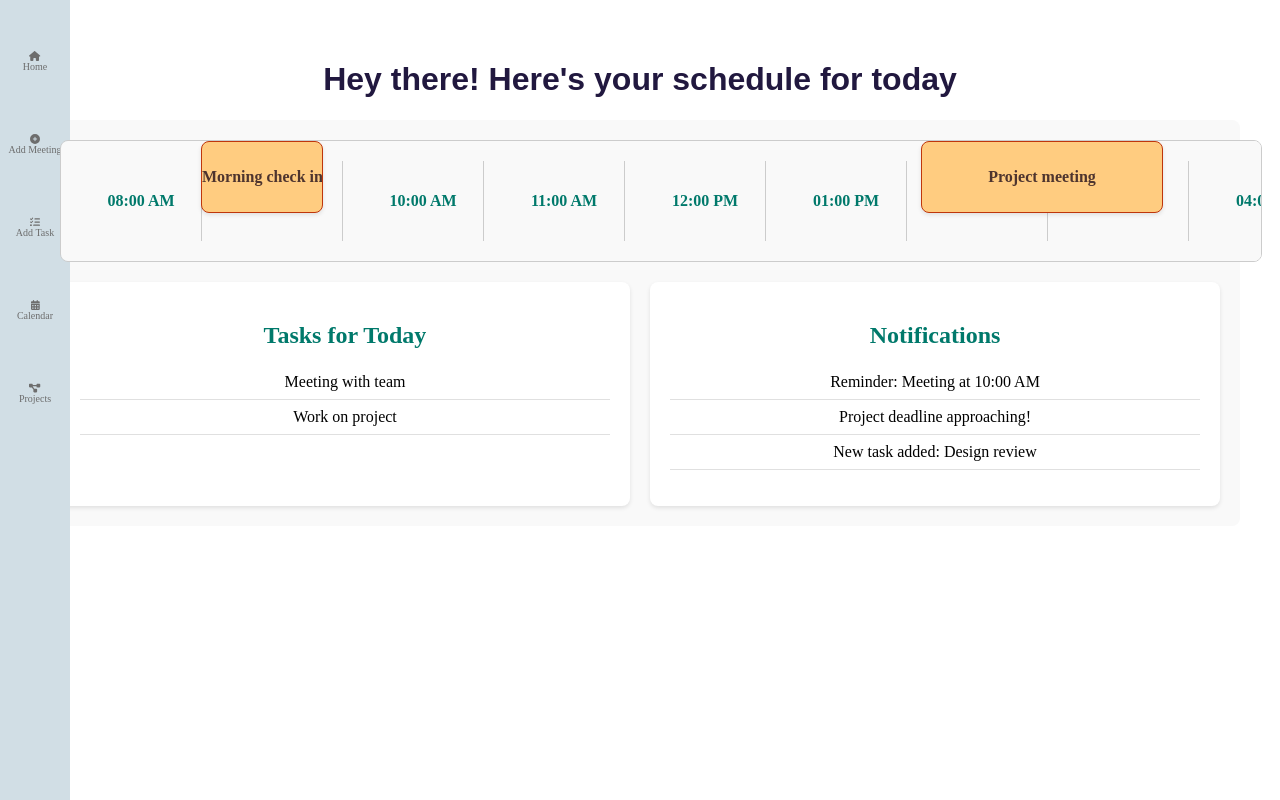
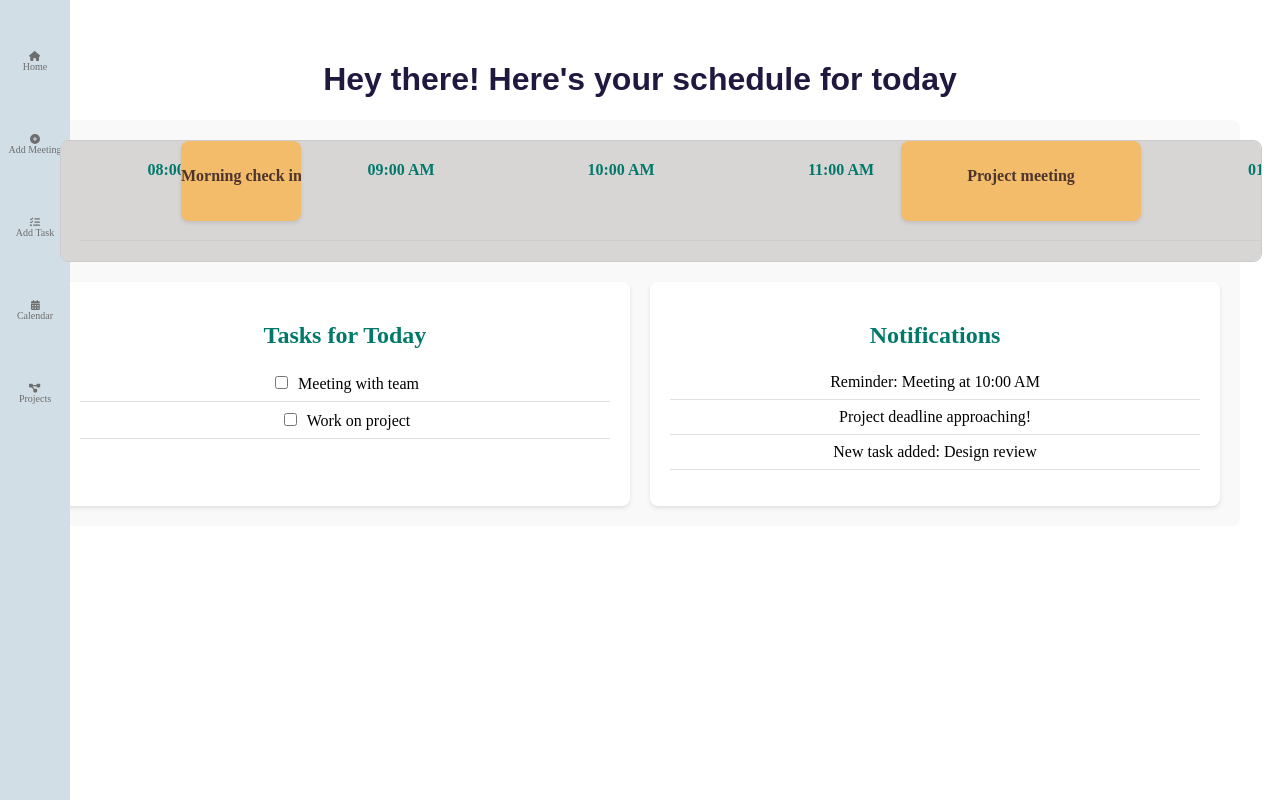
Before and after one commit to kimberlytmq/hackforgood, a React (Vite) app: page /home in a window 1280 px wide. Built offline with nearby package versions, Linux system fonts and the light colour scheme.

Commit message:
Add checkboxes for tasks and attempt to fix timeslot for scroll
modified:   src/components/DaySchedule.css
modified:   src/components/DaySchedule.jsx

```diff
--- a/src/components/DaySchedule.css
+++ b/src/components/DaySchedule.css
@@ -5,14 +5,33 @@
   border-radius: 8px;
 }
 
-/* Scrollable schedule styling (unchanged) */
+.time-labels {
+  display: flex;
+  gap: 20px;
+  position: sticky;
+  top: 0;
+  padding-bottom: 10px;
+  border-bottom: 1px solid #ccc;
+  z-index: 1;
+}
+
+.time-label {
+  width: 200px;
+  text-align: center;
+  color: #00796b;
+  font-weight: bold;
+}
+
+/* Scrollable schedule*/
 .schedule-container {
   position: relative;
   width: 100%;
   overflow-x: auto;
-  display: flex;
+  display: grid;
+  grid-template-columns: 1fr auto;
+  gap: 10px;
   padding: 20px;
-  background-color: #f9f9f9;
+  background-color: #d8d5d5;
   border: 1px solid #ccc;
   border-radius: 8px;
   white-space: nowrap;
@@ -46,23 +65,24 @@
 
 .meetings-container {
   position: absolute;
-  top: 0;
+  top: 10;
   height: 80px;
   display: flex;
+
 }
 
 .meeting-block {
   position: absolute;
-  height: 70px;
-  background-color: #ffcc80;
+  height: 80px;
+  background-color: #f2bc6b;
   color: #4e342e;
   text-align: center;
   line-height: 70px;
   font-weight: bold;
   border-radius: 8px;
-  border: 1px solid #bf360c;
   box-shadow: 0 2px 4px rgba(0, 0, 0, 0.1);
   overflow: hidden;
+  z-index: 3;
 }
 
 .time-slot:hover {
@@ -101,6 +121,16 @@
   border-bottom: 1px solid #e0e0e0;
 }
 
+/* Strikethrough completed tasks */
+.task-list li.completed {
+  text-decoration: line-through;
+  color: #888;  /* Change the text color when the task is completed */
+}
+
+.task-list li input[type="checkbox"] {
+  margin-right: 10px;
+}
+
 /* Right Section: Notifications */
 .notifications {
   flex: 1;
--- a/src/components/DaySchedule.jsx
+++ b/src/components/DaySchedule.jsx
@@ -1,4 +1,4 @@
-import React from 'react';
+import React, { useState } from 'react';
 import './DaySchedule.css';
 
 const timeSlots = [
@@ -23,15 +23,32 @@ const notifications = [
 ];
 
 const DaySchedule = () => {
+
+  const [taskStatus, setTaskStatus] = useState(
+    tasks.map(() => false)
+  );
+
+  const handleCheckboxChange = (index) => {
+    const updatedTaskStatus = [...taskStatus];
+    updatedTaskStatus[index] = !updatedTaskStatus[index];
+    setTaskStatus(updatedTaskStatus);
+  }
+
   return (
     <div className="day-schedule">
+
       {/* Scrollable Schedule */}
       <div className="schedule-container">
-        <div className="time-slot-container">
+        <div className="time-labels">
           {timeSlots.map((time, index) => (
-            <div className="time-slot" key={index}>
+            <div key={index} className="time-label">
               {time}
             </div>
+          ))}
+        </div>
+        <div className="time-slot-container">
+          {timeSlots.map((_, index) => (
+          <div key={index} className="time-slot"></div>
           ))}
         </div>
         <div className="meetings-container">
@@ -57,7 +74,12 @@ const DaySchedule = () => {
           <h2>Tasks for Today</h2>
           <ul>
             {tasks.map((task, index) => (
-              <li key={index}>
+              <li key={index} className={taskStatus[index] ? 'completed' : ''}>
+                <input
+                  type="checkbox"
+                  checked={taskStatus[index]}
+                  onChange={() => handleCheckboxChange(index)}
+                />
                 {task.description}
               </li>
             ))}
```
